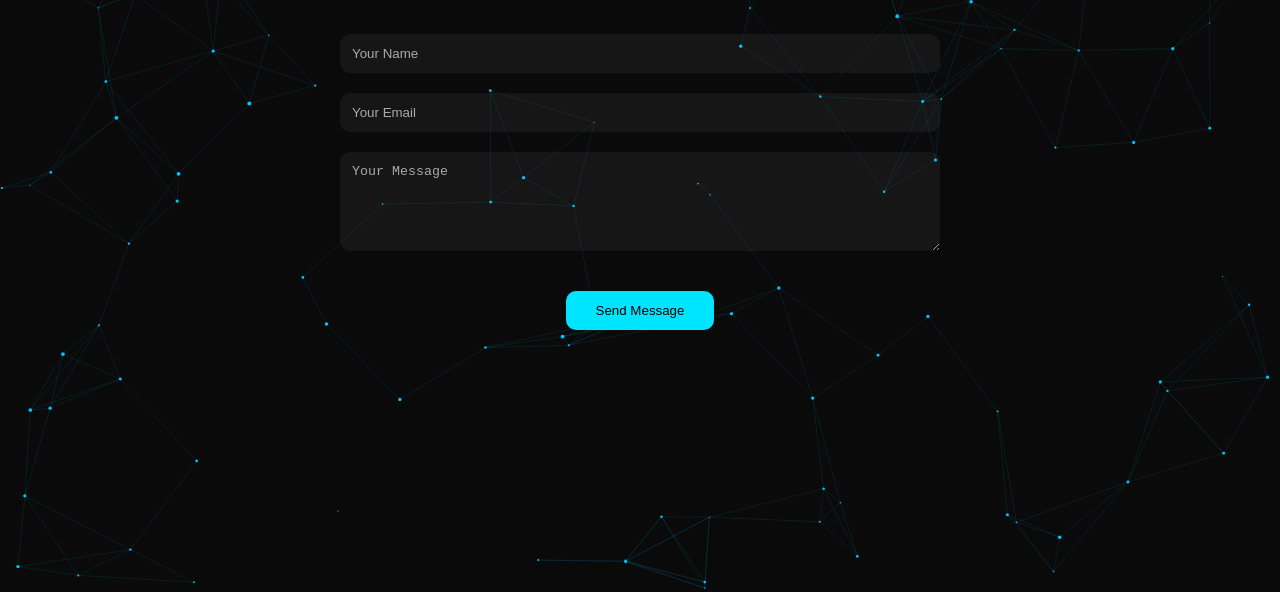
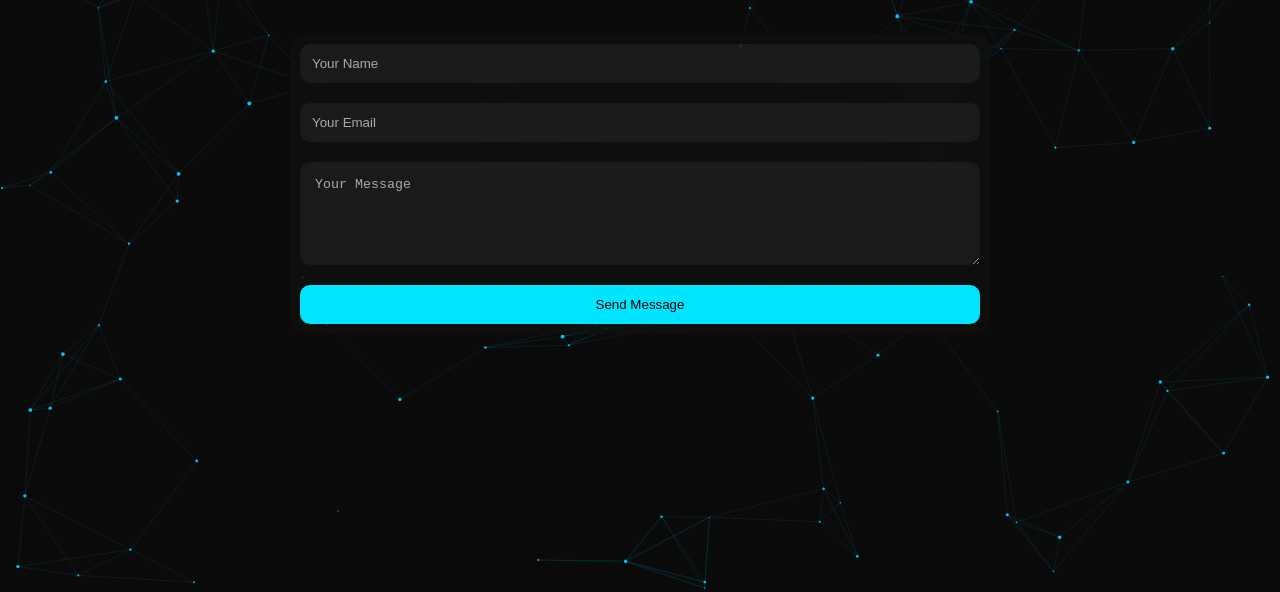
Before and after one commit to Syntax404errorrr/UnknownModsWebsite, a plain HTML site: page contact.html in a window 1280 px wide. Shown: the part 208-800 px from the top of the page. Drawn offline with Linux system fonts and the light colour scheme.

Commit message:
Add files via upload

```diff
--- a/assets/css/style.css
+++ b/assets/css/style.css
@@ -37,13 +37,11 @@ nav {
   position: sticky;
   top: 0;
   width: 100%;
-  background: rgba(10,10,10,0.95);
   display: flex;
   justify-content: space-between;
   align-items: center;
   padding: 15px 50px;
   z-index: 1000;
-  backdrop-filter: blur(10px);
 }
 
 nav .logo {
@@ -54,6 +52,7 @@ nav .logo {
 }
 
 nav ul {
+  font-size: 1.1rem;
   list-style: none;
   display: flex;
   gap: 25px;
@@ -279,96 +278,6 @@ section {
   box-shadow: 0 0 20px #aaaaaa;
 }
 
-form button {
-  display: block;
-  margin: 20px auto 0 auto;
-  padding: 12px 30px;
-  background: #9b5cff;
-  color: #00000;
-  border-radius: 10px;
-  text-align: center;
-  transition: 0.3s;
-  cursor: pointer;
-}
-
-form button:hover {
-  box-shadow: 0 0 20px #aaaaaa;
-}
-
-/* FORM CONTAINER */
-form {
-  display: flex;
-  flex-direction: column;
-  max-width: 600px;
-  margin: 0 auto 50px auto;
-  text-align: center;
-}
-
-/* NAME INPUT */
-form #name {
-  width: 100%;
-  padding: 12px;
-  border-radius: 10px;
-  border: none;         /* no border */
-  background: rgba(255,255,255,0.05);
-  color: #fff;
-  box-shadow: none;     /* remove any shadow */
-}
-
-/* EMAIL INPUT */
-form #email {
-  width: 100%;
-  padding: 12px;
-  border-radius: 10px;
-  border: none;
-  background: rgba(255,255,255,0.05);
-  color: #fff;
-  box-shadow: none;
-}
-
-/* MESSAGE TEXTAREA */
-form #message {
-  width: 100%;
-  padding: 12px;
-  border-radius: 10px;
-  border: none;
-  background: rgba(255,255,255,0.05);
-  color: #fff;
-  box-shadow: none;
-}
-
-/* PLACEHOLDERS */
-form #name::placeholder {
-  color: #aaa;
-}
-
-form #email::placeholder {
-  color: #aaa;
-}
-
-form #message::placeholder {
-  color: #aaa;
-}
-
-/* SEND BUTTON */
-form button {
-  display: block;
-  margin: 20px auto 0 auto;
-  padding: 12px 30px;
-  background: #00e5ff;
-  color: #000000;
-  border-radius: 10px;
-  border: none;          /* remove button border */
-  text-align: center;
-  transition: 0.3s;
-  cursor: pointer;
-  box-shadow: none;      /* remove any shadow */
-}
-
-form button:hover  {
-  box-shadow: 0 0 20px #aaaaaa;
-}
-
 /* ========================
    GRID LAYOUT
 ======================== */
@@ -389,13 +298,45 @@ form button:hover  {
   padding: 50px;
 }
 
+
 /* ========================
    FORMS
 ======================== */
 form {
   display: flex;
+  padding: 10px;
+  text-align: center;
+  background: rgba(20, 20, 20, 0.4);
+  backdrop-filter: blur(15px);
+  border-radius: 15px;
+  transition: 0.3s;
+}
+
+form:hover {
+  transform: translateY(-5px);
+  box-shadow: 0 0 20px #aaaaaa;
+}
+
+form button {
+  display: block;
+  padding: 12px 30px;
+  background: #00e5ff;
+  border-radius: 10px;
+  text-align: center;
+  border: none;
+  transition: 0.3s;
+  cursor: pointer;
+}
+
+form button:hover {
+  box-shadow: 0 0 20px #aaaaaa;
+}
+
+form {
+  display: flex;
   flex-direction: column;
-  max-width: 600px;
+  max-width: 700px;
+  height: 300px;
   margin: 0 auto 50px auto;
   text-align: center;
 }
@@ -405,6 +346,7 @@ form input {
   padding: 12px;
   border-radius: 10px;
   border: none;
+  gap: 20px;
   margin-bottom: 20px;
   background: rgba(255,255,255,0.05);
   color: #fff;
@@ -412,9 +354,10 @@ form input {
 
 form textarea {
   width: 100%;
-  padding: 12px;
+  padding: 15px;
   border-radius: 10px;
   border: none;
+
   margin-bottom: 20px;
   background: rgba(255,255,255,0.05);
   color: #fff;
--- a/contact.html
+++ b/contact.html
@@ -12,7 +12,7 @@
   <div class="logo">UnknownMods</div>
   <ul>
     <li><a href="index.html">Home</a></li>
-    <li><a href="mods.html">Mods</a></li>
+    <li><a href="apps.html">Apps</a></li>
     <li><a href="tutorials.html">Tutorials</a></li>
     <li><a href="news.html">News</a></li>
     <li><a href="about.html">About</a></li>
```
Also changed, not shown: about.html (+1 -1 lines), apps.html (renamed from mod-details.html, +25 -35 lines), index.html (+2 -2 lines), news.html (+1 -1 lines), tutorials.html (+1 -1 lines).
